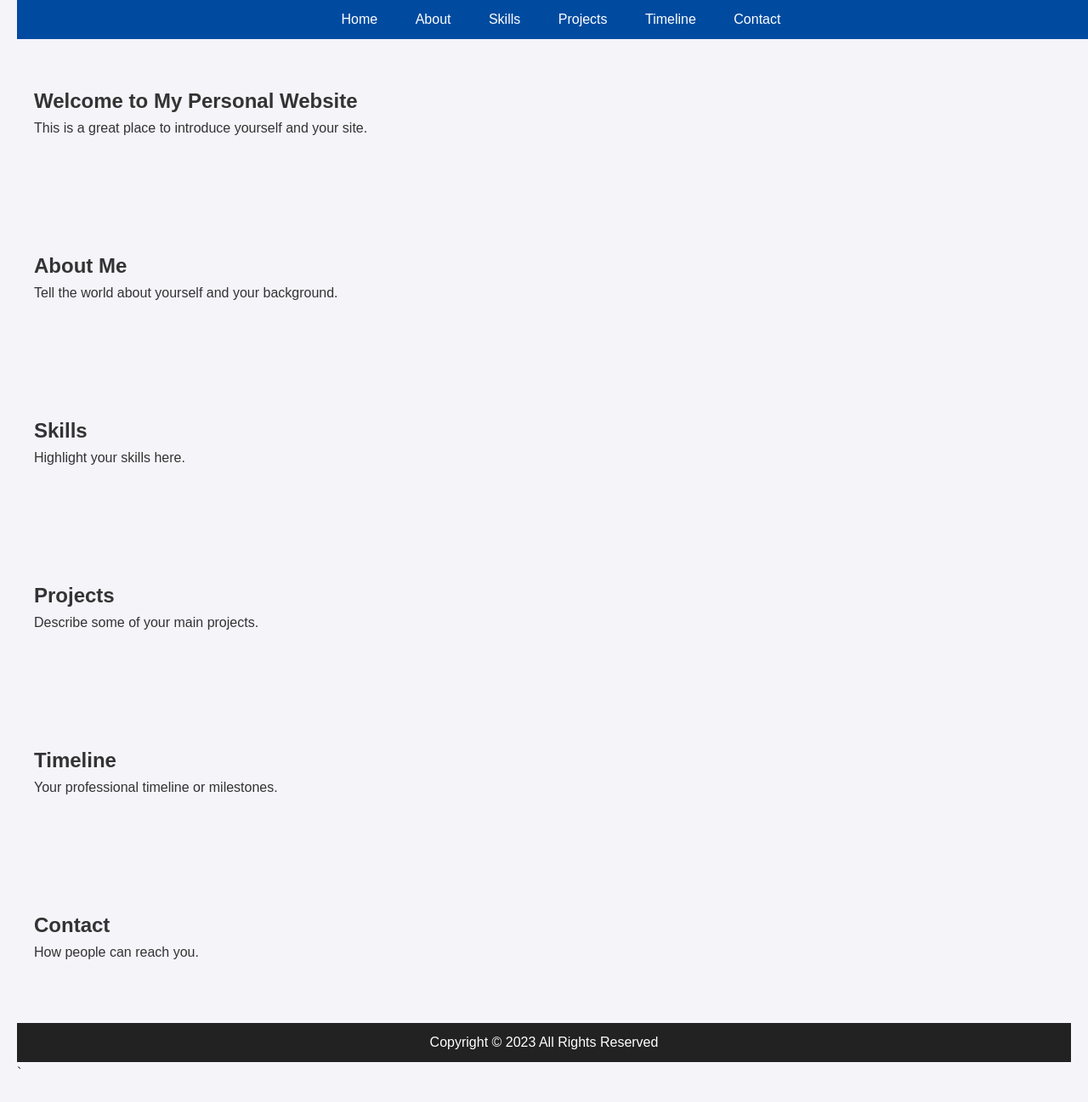
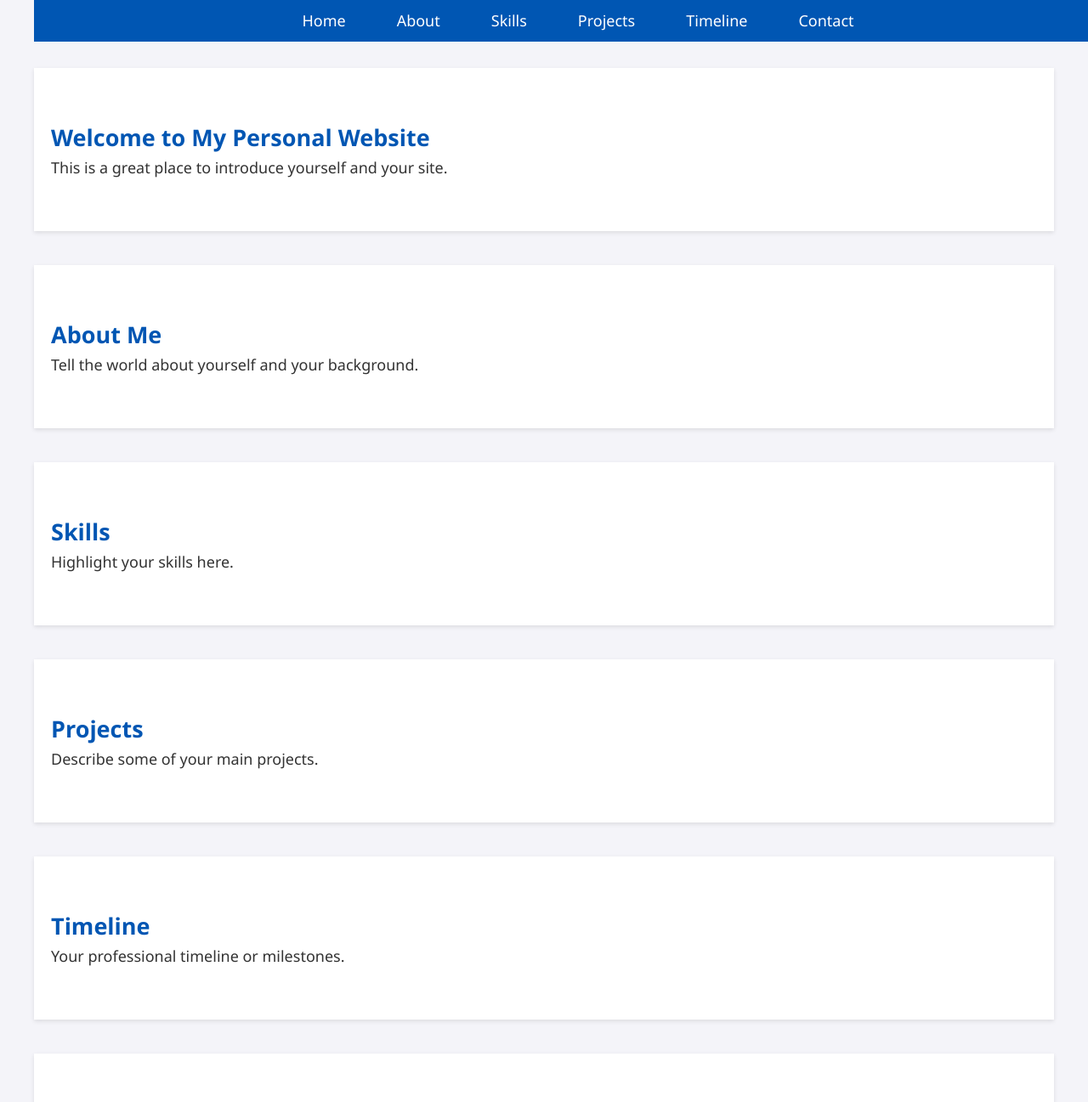
Before and after one commit to ayen05/ayen05.github.io, a plain HTML site: page index.html in a window 1280 px wide. Shown: the top 1297 px of the page at 85% size. Drawn offline with Linux system fonts and the light colour scheme.

Commit message:
Update style.css

```diff
--- a/style.css
+++ b/style.css
@@ -1,57 +1,88 @@
+/* Basic reset and settings */
 * {
     margin: 0;
     padding: 0;
     box-sizing: border-box;
+    scroll-behavior: smooth;
 }
 
-body {
-    font-family: 'Arial', sans-serif;
+body, html {
+    font-family: 'Segoe UI', Tahoma, Geneva, Verdana, sans-serif;
     line-height: 1.6;
+    font-size: 18px;
     color: #333;
     background-color: #f4f4f9;
     padding: 20px;
 }
 
-nav ul {
-    list-style-type: none;
-    background: #004ba0;
-    text-align: center;
-    padding: 10px;
+/* Navigation styles */
+nav {
+    background: #0056b3;
+    color: #ffffff;
+    padding: 10px 20px;
     position: fixed;
     width: 100%;
     top: 0;
+    z-index: 1000;
+}
+
+nav ul {
+    list-style: none;
+    display: flex;
+    justify-content: center;
 }
 
 nav ul li {
-    display: inline;
+    margin: 0 15px;
 }
 
 nav ul li a {
+    color: white;
     text-decoration: none;
-    color: white;
-    padding: 10px 20px;
+    padding: 10px 15px;
+    transition: background-color 0.3s;
 }
 
-section {
-    padding: 50px 20px;
-    margin-top: 30px;
+nav ul li a:hover {
+    background-color: #003d7a;
 }
 
-header, footer {
-    background: #222;
+/* Section styles */
+section {
+    padding: 60px 20px;
+    margin-top: 40px;
+    background: white;
+    box-shadow: 0 2px 5px rgba(0, 0, 0, 0.1);
+}
+
+h1, h2 {
+    color: #0056b3;
+}
+
+/* Footer */
+footer {
+    background-color: #222222;
     color: white;
     text-align: center;
-    padding: 10px 0;
+    padding: 10px 20px;
+    position: relative;
+    bottom: 0;
+    width: 100%;
 }
 
-footer {
+/* Additional styling */
+.container {
+    max-width: 800px;
+    margin: 0 auto;
+    background: #ffffff;
+    padding: 20px;
+}
+
+/* Utility classes */
+.text-center {
+    text-align: center;
+}
+
+.margin-top {
     margin-top: 20px;
 }
-
-.container {
-    max-width: 800px;
-    margin: auto;
-    background: white;
-    padding: 20px;
-    box-shadow: 0 0 10px rgba(0, 0, 0, 0.1);
-}
```
